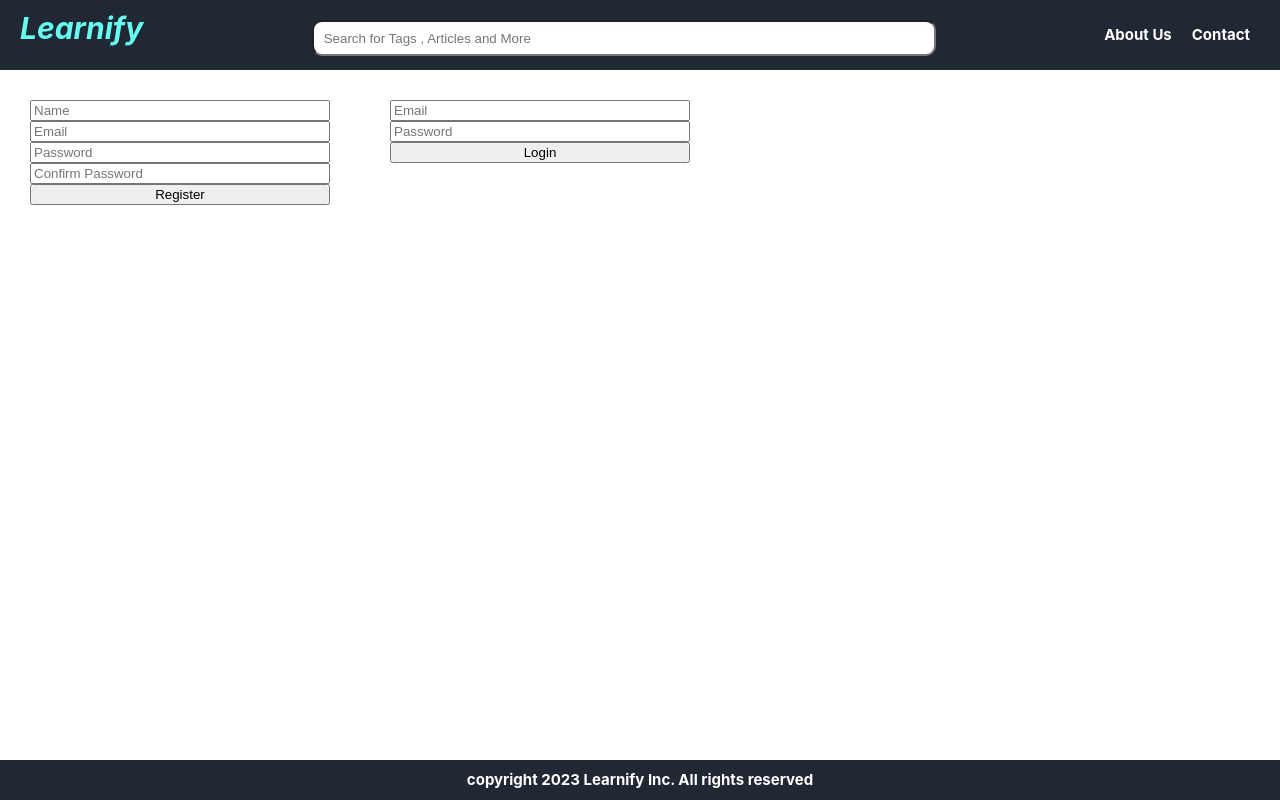
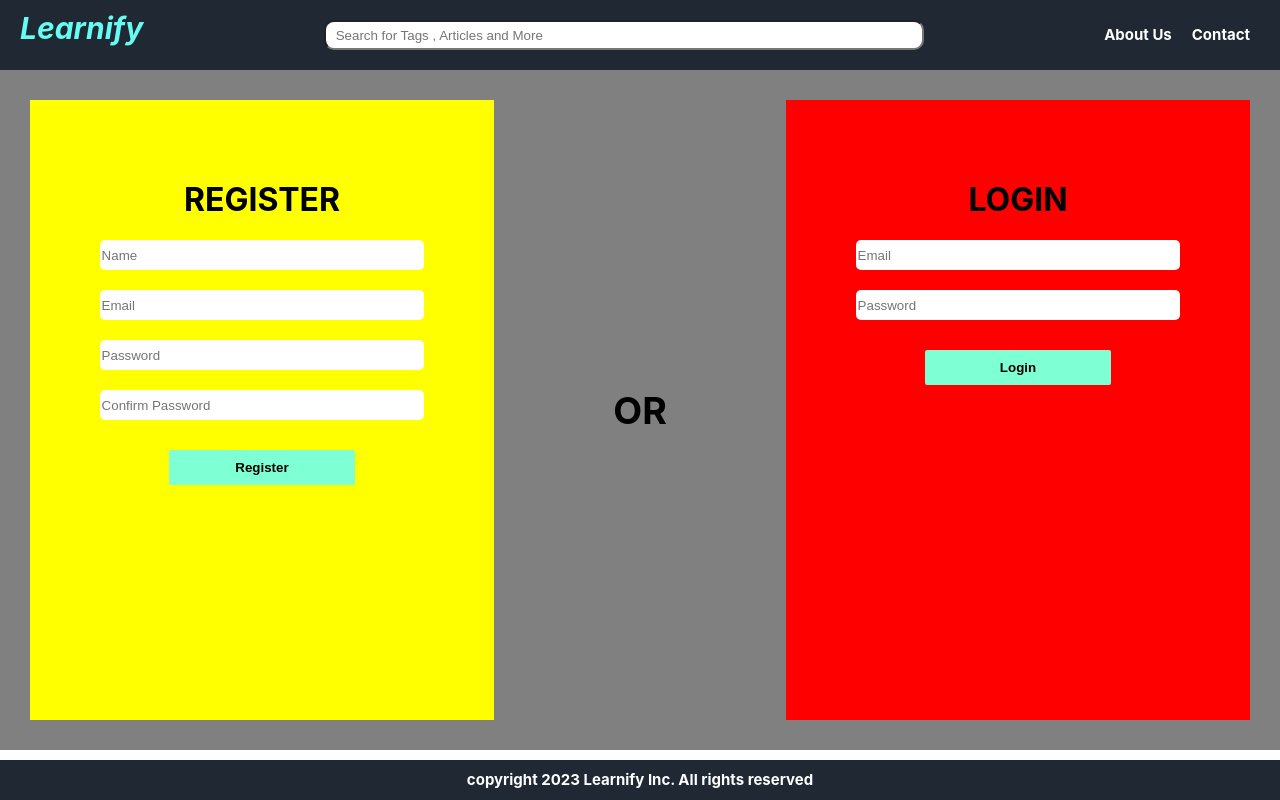
Before and after one commit to sachin161kr/Learnify, a React (Create React App) app: page / in a window 1280 px wide. Built offline with nearby package versions, Linux system fonts and the light colour scheme; the HTML template or start-up script is replaced by a standard one.

Commit message:
login/register page

```diff
--- a/src/App.css
+++ b/src/App.css
@@ -1,10 +1,12 @@
+*{
+  box-sizing: border-box;
+}
 .header {
   background: #1f2833;
   height: 70px;
   display: flex;
   flex-direction: row;
 }
-
 .footer {
   display: flex;
   height: 40px;
@@ -37,3 +39,28 @@
   height: 400px;
   border: 2px solid black;
 }
+.input_login{
+  height: 30px;
+  margin-bottom: 20px;
+  background-color: white;
+  width: 70%;
+  border-radius: 5px;
+  border: none;
+}
+.login_btn{
+  border: none;
+  border-radius: 2px;
+  width: 40%;
+  height: 35px;
+  font-weight: 700;
+  /* border: 1px solid; */
+  margin-top: 10px;
+  background-color: aquamarine;
+}
+.login_or{
+  display: flex;
+  justify-content: center;
+  align-items: center;
+  font-size: 25px;
+  width: 20%;
+}
--- a/src/pages/LoginSignup.js
+++ b/src/pages/LoginSignup.js
@@ -8,33 +8,48 @@ const LoginSignup = () => {
       style={{
         display: "flex",
         flexDirection: "row",
+        justifyContent: "center",
+        alignContent: "center",
+        height: "85vh",
+        maxWidth: "100%",
+        background: "grey"
       }}
     >
       <form
         style={{
           display: "flex",
           flexDirection: "column",
-          width: "300px",
+          width: "40%",
           margin: "30px",
+          background: "yellow",
+          alignItems: "center"
+
         }}
       >
-        <input placeholder="Name" />
-        <input placeholder="Email" />
-        <input placeholder="Password" />
-        <input placeholder="Confirm Password" />
-        <button>Register</button>
+        <h1 style={{marginTop:"80px"}}>REGISTER</h1>
+        <input className="input_login" placeholder="Name" type={"text"} />
+        <input className="input_login" placeholder="Email" type={"email"} required/>
+        <input className="input_login" placeholder="Password" type={"password"}  required/>
+        <input className="input_login" placeholder="Confirm Password" type={"password"} required/>
+        <button className="login_btn">Register</button>
       </form>
+      <div className="login_or">
+        <h2>OR</h2>
+      </div>
       <form
         style={{
           display: "flex",
           flexDirection: "column",
-          width: "300px",
+          width: "40%",
           margin: "30px",
+          background: "red",
+          alignItems: "center"
         }}
       >
-        <input placeholder="Email" />
-        <input placeholder="Password" />
-        <button>Login</button>
+        <h1 style={{marginTop:"80px"}}>LOGIN</h1>
+        <input className="input_login" placeholder="Email" type={"email"} required/>
+        <input className="input_login" placeholder="Password" type={"password"}  required/>
+        <button className="login_btn">Login</button>
       </form>
     </div>
   );
```
